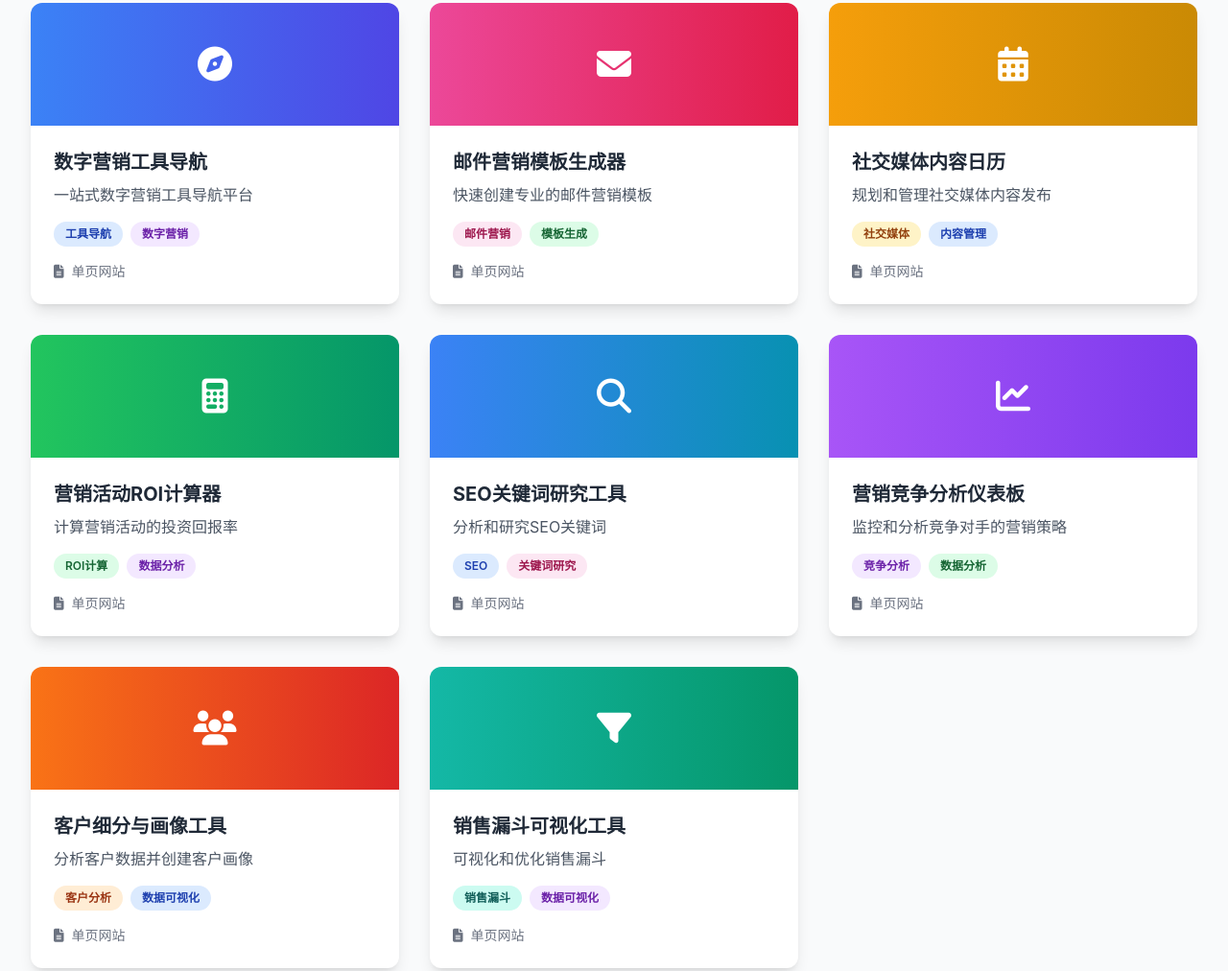
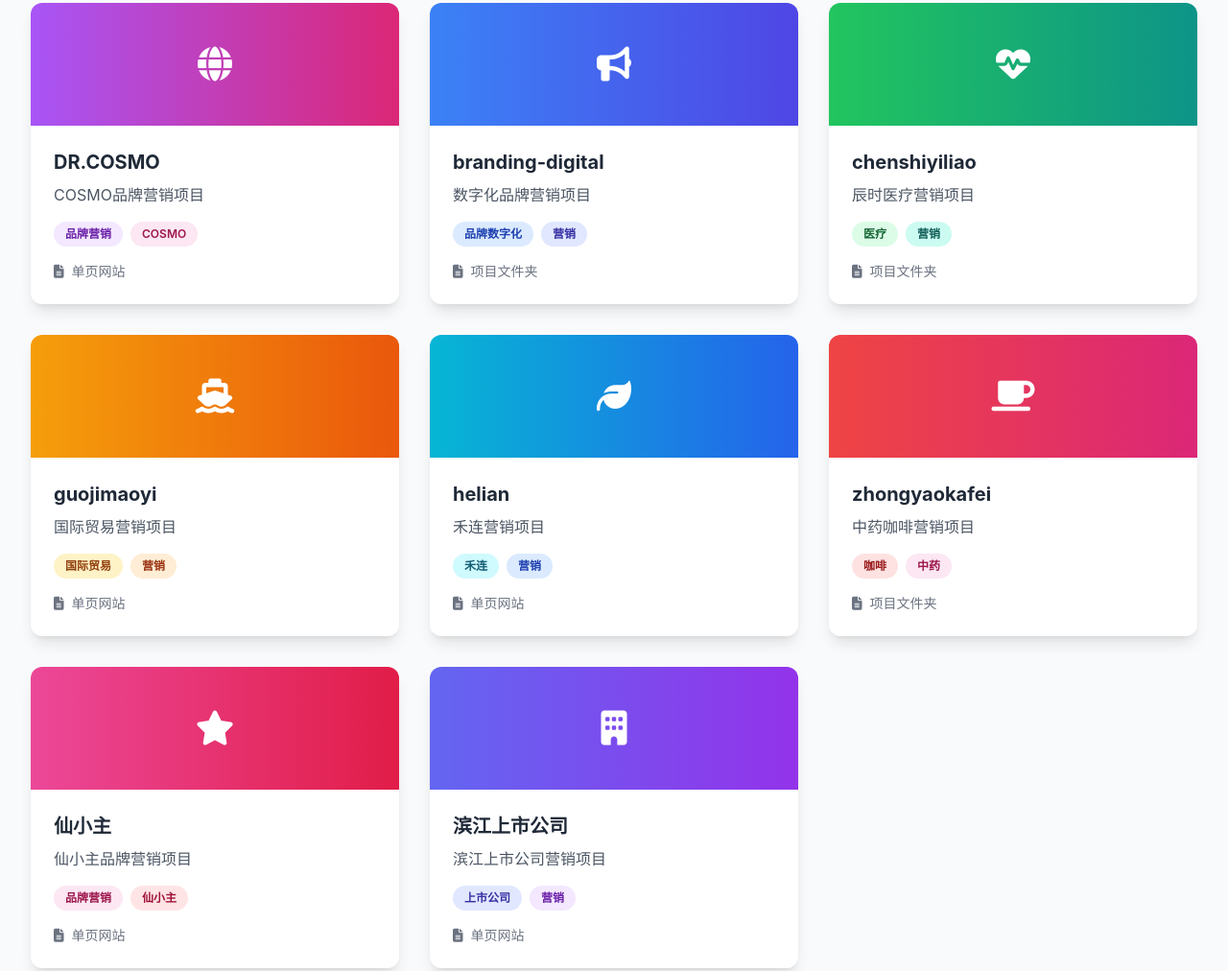
Before and after one commit to Zen-Zeng/smart-marketing-collection, a plain HTML site: page index.html in a window 1280 px wide. Shown: the part 593-1605 px from the top of the page at 96% size. Drawn offline with nearby package versions, Linux system fonts and the light colour scheme.

Commit message:
Update index.html with actual projects

```diff
--- a/index.html
+++ b/index.html
@@ -60,17 +60,17 @@
             </div>
 
             <div class="grid grid-cols-1 md:grid-cols-2 lg:grid-cols-3 gap-8">
-                <!-- 数字营销工具导航 -->
-                <a href="数字营销工具导航/" class="project-card bg-white rounded-xl shadow-lg overflow-hidden">
-                    <div class="bg-gradient-to-r from-blue-500 to-indigo-600 h-32 flex items-center justify-center">
-                        <i class="fas fa-compass text-4xl text-white"></i>
+                <!-- DR.COSMO -->
+                <a href="DR.COSMO/" class="project-card bg-white rounded-xl shadow-lg overflow-hidden">
+                    <div class="bg-gradient-to-r from-purple-500 to-pink-600 h-32 flex items-center justify-center">
+                        <i class="fas fa-globe text-4xl text-white"></i>
                     </div>
                     <div class="p-6">
-                        <h3 class="text-xl font-bold text-gray-800 mb-2">数字营销工具导航</h3>
-                        <p class="text-gray-600 mb-4">一站式数字营销工具导航平台</p>
+                        <h3 class="text-xl font-bold text-gray-800 mb-2">DR.COSMO</h3>
+                        <p class="text-gray-600 mb-4">COSMO品牌营销项目</p>
                         <div class="flex flex-wrap gap-2 mb-4">
-                            <span class="tag bg-blue-100 text-blue-800">工具导航</span>
-                            <span class="tag bg-purple-100 text-purple-800">数字营销</span>
+                            <span class="tag bg-purple-100 text-purple-800">品牌营销</span>
+                            <span class="tag bg-pink-100 text-pink-800">COSMO</span>
                         </div>
                         <div class="flex items-center text-sm text-gray-500">
                             <i class="fas fa-file-alt mr-2"></i>
@@ -79,17 +79,55 @@
                     </div>
                 </a>
 
-                <!-- 邮件营销模板生成器 -->
-                <a href="邮件营销模板生成器/" class="project-card bg-white rounded-xl shadow-lg overflow-hidden">
-                    <div class="bg-gradient-to-r from-pink-500 to-rose-600 h-32 flex items-center justify-center">
-                        <i class="fas fa-envelope text-4xl text-white"></i>
+                <!-- branding-digital -->
+                <a href="branding-digital/" class="project-card bg-white rounded-xl shadow-lg overflow-hidden">
+                    <div class="bg-gradient-to-r from-blue-500 to-indigo-600 h-32 flex items-center justify-center">
+                        <i class="fas fa-bullhorn text-4xl text-white"></i>
                     </div>
                     <div class="p-6">
-                        <h3 class="text-xl font-bold text-gray-800 mb-2">邮件营销模板生成器</h3>
-                        <p class="text-gray-600 mb-4">快速创建专业的邮件营销模板</p>
+                        <h3 class="text-xl font-bold text-gray-800 mb-2">branding-digital</h3>
+                        <p class="text-gray-600 mb-4">数字化品牌营销项目</p>
                         <div class="flex flex-wrap gap-2 mb-4">
-                            <span class="tag bg-pink-100 text-pink-800">邮件营销</span>
-                            <span class="tag bg-green-100 text-green-800">模板生成</span>
+                            <span class="tag bg-blue-100 text-blue-800">品牌数字化</span>
+                            <span class="tag bg-indigo-100 text-indigo-800">营销</span>
+                        </div>
+                        <div class="flex items-center text-sm text-gray-500">
+                            <i class="fas fa-file-alt mr-2"></i>
+                            <span>项目文件夹</span>
+                        </div>
+                    </div>
+                </a>
+
+                <!-- chenshiyiliao -->
+                <a href="chenshiyiliao/" class="project-card bg-white rounded-xl shadow-lg overflow-hidden">
+                    <div class="bg-gradient-to-r from-green-500 to-teal-600 h-32 flex items-center justify-center">
+                        <i class="fas fa-heartbeat text-4xl text-white"></i>
+                    </div>
+                    <div class="p-6">
+                        <h3 class="text-xl font-bold text-gray-800 mb-2">chenshiyiliao</h3>
+                        <p class="text-gray-600 mb-4">辰时医疗营销项目</p>
+                        <div class="flex flex-wrap gap-2 mb-4">
+                            <span class="tag bg-green-100 text-green-800">医疗</span>
+                            <span class="tag bg-teal-100 text-teal-800">营销</span>
+                        </div>
+                        <div class="flex items-center text-sm text-gray-500">
+                            <i class="fas fa-file-alt mr-2"></i>
+                            <span>项目文件夹</span>
+                        </div>
+                    </div>
+                </a>
+
+                <!-- guojimaoyi -->
+                <a href="guojimaoyi/" class="project-card bg-white rounded-xl shadow-lg overflow-hidden">
+                    <div class="bg-gradient-to-r from-amber-500 to-orange-600 h-32 flex items-center justify-center">
+                        <i class="fas fa-ship text-4xl text-white"></i>
+                    </div>
+                    <div class="p-6">
+                        <h3 class="text-xl font-bold text-gray-800 mb-2">guojimaoyi</h3>
+                        <p class="text-gray-600 mb-4">国际贸易营销项目</p>
+                        <div class="flex flex-wrap gap-2 mb-4">
+                            <span class="tag bg-amber-100 text-amber-800">国际贸易</span>
+                            <span class="tag bg-orange-100 text-orange-800">营销</span>
                         </div>
                         <div class="flex items-center text-sm text-gray-500">
                             <i class="fas fa-file-alt mr-2"></i>
@@ -98,17 +136,17 @@
                     </div>
                 </a>
 
-                <!-- 社交媒体内容日历 -->
-                <a href="社交媒体内容日历/" class="project-card bg-white rounded-xl shadow-lg overflow-hidden">
-                    <div class="bg-gradient-to-r from-amber-500 to-yellow-600 h-32 flex items-center justify-center">
-                        <i class="fas fa-calendar-alt text-4xl text-white"></i>
+                <!-- helian -->
+                <a href="helian/" class="project-card bg-white rounded-xl shadow-lg overflow-hidden">
+                    <div class="bg-gradient-to-r from-cyan-500 to-blue-600 h-32 flex items-center justify-center">
+                        <i class="fas fa-leaf text-4xl text-white"></i>
                     </div>
                     <div class="p-6">
-                        <h3 class="text-xl font-bold text-gray-800 mb-2">社交媒体内容日历</h3>
-                        <p class="text-gray-600 mb-4">规划和管理社交媒体内容发布</p>
+                        <h3 class="text-xl font-bold text-gray-800 mb-2">helian</h3>
+                        <p class="text-gray-600 mb-4">禾连营销项目</p>
                         <div class="flex flex-wrap gap-2 mb-4">
-                            <span class="tag bg-amber-100 text-amber-800">社交媒体</span>
-                            <span class="tag bg-blue-100 text-blue-800">内容管理</span>
+                            <span class="tag bg-cyan-100 text-cyan-800">禾连</span>
+                            <span class="tag bg-blue-100 text-blue-800">营销</span>
                         </div>
                         <div class="flex items-center text-sm text-gray-500">
                             <i class="fas fa-file-alt mr-2"></i>
@@ -117,17 +155,36 @@
                     </div>
                 </a>
 
-                <!-- 营销活动ROI计算器 -->
-                <a href="营销活动ROI计算器/" class="project-card bg-white rounded-xl shadow-lg overflow-hidden">
-                    <div class="bg-gradient-to-r from-green-500 to-emerald-600 h-32 flex items-center justify-center">
-                        <i class="fas fa-calculator text-4xl text-white"></i>
+                <!-- zhongyaokafei -->
+                <a href="zhongyaokafei/" class="project-card bg-white rounded-xl shadow-lg overflow-hidden">
+                    <div class="bg-gradient-to-r from-red-500 to-pink-600 h-32 flex items-center justify-center">
+                        <i class="fas fa-coffee text-4xl text-white"></i>
                     </div>
                     <div class="p-6">
-                        <h3 class="text-xl font-bold text-gray-800 mb-2">营销活动ROI计算器</h3>
-                        <p class="text-gray-600 mb-4">计算营销活动的投资回报率</p>
+                        <h3 class="text-xl font-bold text-gray-800 mb-2">zhongyaokafei</h3>
+                        <p class="text-gray-600 mb-4">中药咖啡营销项目</p>
                         <div class="flex flex-wrap gap-2 mb-4">
-                            <span class="tag bg-green-100 text-green-800">ROI计算</span>
-                            <span class="tag bg-purple-100 text-purple-800">数据分析</span>
+                            <span class="tag bg-red-100 text-red-800">咖啡</span>
+                            <span class="tag bg-pink-100 text-pink-800">中药</span>
+                        </div>
+                        <div class="flex items-center text-sm text-gray-500">
+                            <i class="fas fa-file-alt mr-2"></i>
+                            <span>项目文件夹</span>
+                        </div>
+                    </div>
+                </a>
+
+                <!-- 仙小主 -->
+                <a href="仙小主/" class="project-card bg-white rounded-xl shadow-lg overflow-hidden">
+                    <div class="bg-gradient-to-r from-pink-500 to-rose-600 h-32 flex items-center justify-center">
+                        <i class="fas fa-star text-4xl text-white"></i>
+                    </div>
+                    <div class="p-6">
+                        <h3 class="text-xl font-bold text-gray-800 mb-2">仙小主</h3>
+                        <p class="text-gray-600 mb-4">仙小主品牌营销项目</p>
+                        <div class="flex flex-wrap gap-2 mb-4">
+                            <span class="tag bg-pink-100 text-pink-800">品牌营销</span>
+                            <span class="tag bg-rose-100 text-rose-800">仙小主</span>
                         </div>
                         <div class="flex items-center text-sm text-gray-500">
                             <i class="fas fa-file-alt mr-2"></i>
@@ -136,74 +193,17 @@
                     </div>
                 </a>
 
-                <!-- SEO关键词研究工具 -->
-                <a href="SEO关键词研究工具/" class="project-card bg-white rounded-xl shadow-lg overflow-hidden">
-                    <div class="bg-gradient-to-r from-blue-500 to-cyan-600 h-32 flex items-center justify-center">
-                        <i class="fas fa-search text-4xl text-white"></i>
+                <!-- 滨江上市公司 -->
+                <a href="滨江上市公司/" class="project-card bg-white rounded-xl shadow-lg overflow-hidden">
+                    <div class="bg-gradient-to-r from-indigo-500 to-purple-600 h-32 flex items-center justify-center">
+                        <i class="fas fa-building text-4xl text-white"></i>
                     </div>
                     <div class="p-6">
-                        <h3 class="text-xl font-bold text-gray-800 mb-2">SEO关键词研究工具</h3>
-                        <p class="text-gray-600 mb-4">分析和研究SEO关键词</p>
+                        <h3 class="text-xl font-bold text-gray-800 mb-2">滨江上市公司</h3>
+                        <p class="text-gray-600 mb-4">滨江上市公司营销项目</p>
                         <div class="flex flex-wrap gap-2 mb-4">
-                            <span class="tag bg-blue-100 text-blue-800">SEO</span>
-                            <span class="tag bg-pink-100 text-pink-800">关键词研究</span>
-                        </div>
-                        <div class="flex items-center text-sm text-gray-500">
-                            <i class="fas fa-file-alt mr-2"></i>
-                            <span>单页网站</span>
-                        </div>
-                    </div>
-                </a>
-
-                <!-- 营销竞争分析仪表板 -->
-                <a href="营销竞争分析仪表板/" class="project-card bg-white rounded-xl shadow-lg overflow-hidden">
-                    <div class="bg-gradient-to-r from-purple-500 to-violet-600 h-32 flex items-center justify-center">
-                        <i class="fas fa-chart-line text-4xl text-white"></i>
-                    </div>
-                    <div class="p-6">
-                        <h3 class="text-xl font-bold text-gray-800 mb-2">营销竞争分析仪表板</h3>
-                        <p class="text-gray-600 mb-4">监控和分析竞争对手的营销策略</p>
-                        <div class="flex flex-wrap gap-2 mb-4">
-                            <span class="tag bg-purple-100 text-purple-800">竞争分析</span>
-                            <span class="tag bg-green-100 text-green-800">数据分析</span>
-                        </div>
-                        <div class="flex items-center text-sm text-gray-500">
-                            <i class="fas fa-file-alt mr-2"></i>
-                            <span>单页网站</span>
-                        </div>
-                    </div>
-                </a>
-
-                <!-- 客户细分与画像工具 -->
-                <a href="客户细分与画像工具/" class="project-card bg-white rounded-xl shadow-lg overflow-hidden">
-                    <div class="bg-gradient-to-r from-orange-500 to-red-600 h-32 flex items-center justify-center">
-                        <i class="fas fa-users text-4xl text-white"></i>
-                    </div>
-                    <div class="p-6">
-                        <h3 class="text-xl font-bold text-gray-800 mb-2">客户细分与画像工具</h3>
-                        <p class="text-gray-600 mb-4">分析客户数据并创建客户画像</p>
-                        <div class="flex flex-wrap gap-2 mb-4">
-                            <span class="tag bg-orange-100 text-orange-800">客户分析</span>
-                            <span class="tag bg-blue-100 text-blue-800">数据可视化</span>
-                        </div>
-                        <div class="flex items-center text-sm text-gray-500">
-                            <i class="fas fa-file-alt mr-2"></i>
-                            <span>单页网站</span>
-                        </div>
-                    </div>
-                </a>
-
-                <!-- 销售漏斗可视化工具 -->
-                <a href="销售漏斗可视化工具/" class="project-card bg-white rounded-xl shadow-lg overflow-hidden">
-                    <div class="bg-gradient-to-r from-teal-500 to-emerald-600 h-32 flex items-center justify-center">
-                        <i class="fas fa-filter text-4xl text-white"></i>
-                    </div>
-                    <div class="p-6">
-                        <h3 class="text-xl font-bold text-gray-800 mb-2">销售漏斗可视化工具</h3>
-                        <p class="text-gray-600 mb-4">可视化和优化销售漏斗</p>
-                        <div class="flex flex-wrap gap-2 mb-4">
-                            <span class="tag bg-teal-100 text-teal-800">销售漏斗</span>
-                            <span class="tag bg-purple-100 text-purple-800">数据可视化</span>
+                            <span class="tag bg-indigo-100 text-indigo-800">上市公司</span>
+                            <span class="tag bg-purple-100 text-purple-800">营销</span>
                         </div>
                         <div class="flex items-center text-sm text-gray-500">
                             <i class="fas fa-file-alt mr-2"></i>
```
